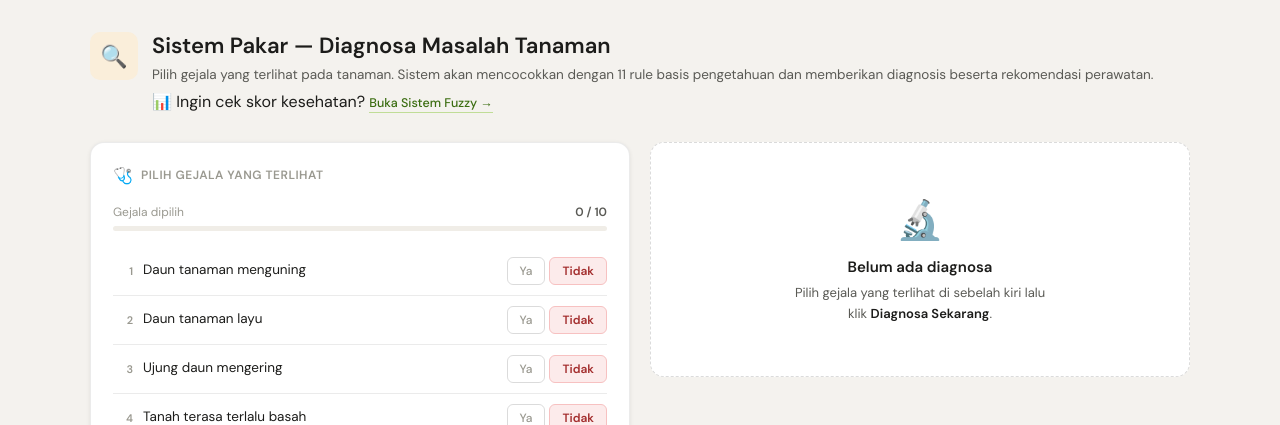
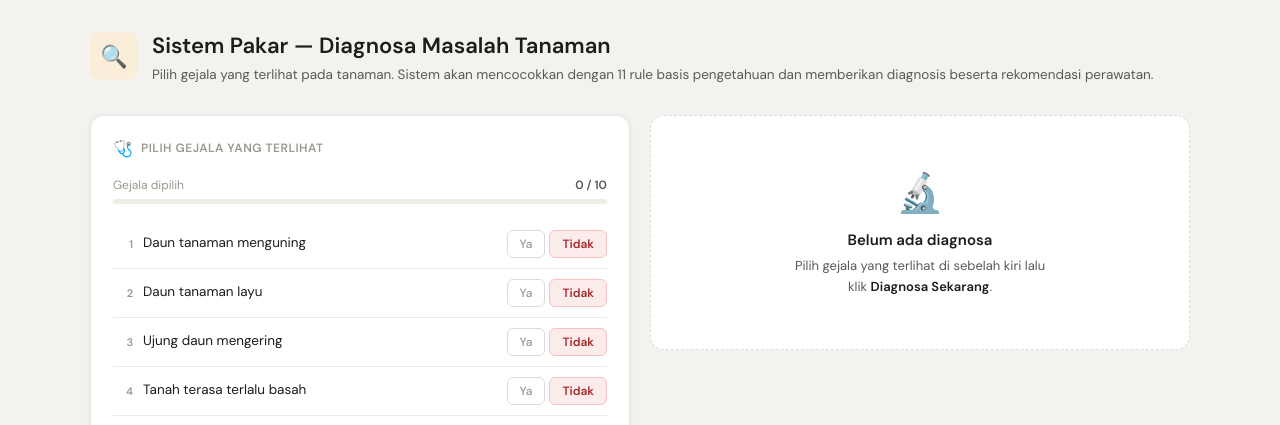
Before and after one commit to AisyahNurSabrina/Responsi-Prak-KB_H1D024128_Sistem-Pakar, a Flask app: page / in a window 1280 px wide. Shown: the top 425 px of the page. Run offline with Flask 3, Linux system fonts and the light colour scheme.

Commit message:
Update index.html

```diff
--- a/templates/index.html
+++ b/templates/index.html
@@ -17,7 +17,6 @@
     <div>
       <h1 class="page-title">Sistem Pakar — Diagnosa Masalah Tanaman</h1>
       <p class="page-desc">Pilih gejala yang terlihat pada tanaman. Sistem akan mencocokkan dengan 11 rule basis pengetahuan dan memberikan diagnosis beserta rekomendasi perawatan.</p>
-      <div class="page-nav">📊 Ingin cek skor kesehatan? <a href="{{ fuzzy_url }}">Buka Sistem Fuzzy →</a></div>
     </div>
   </div>
 
```
